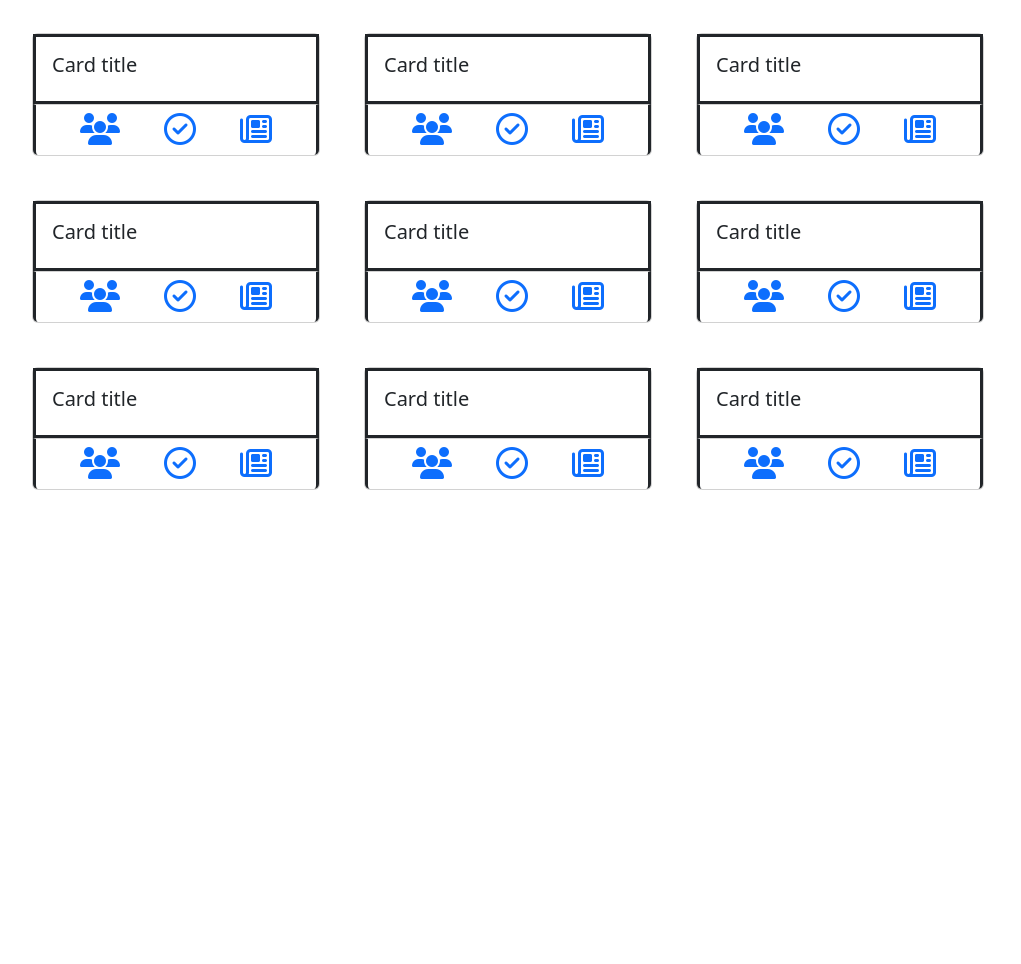
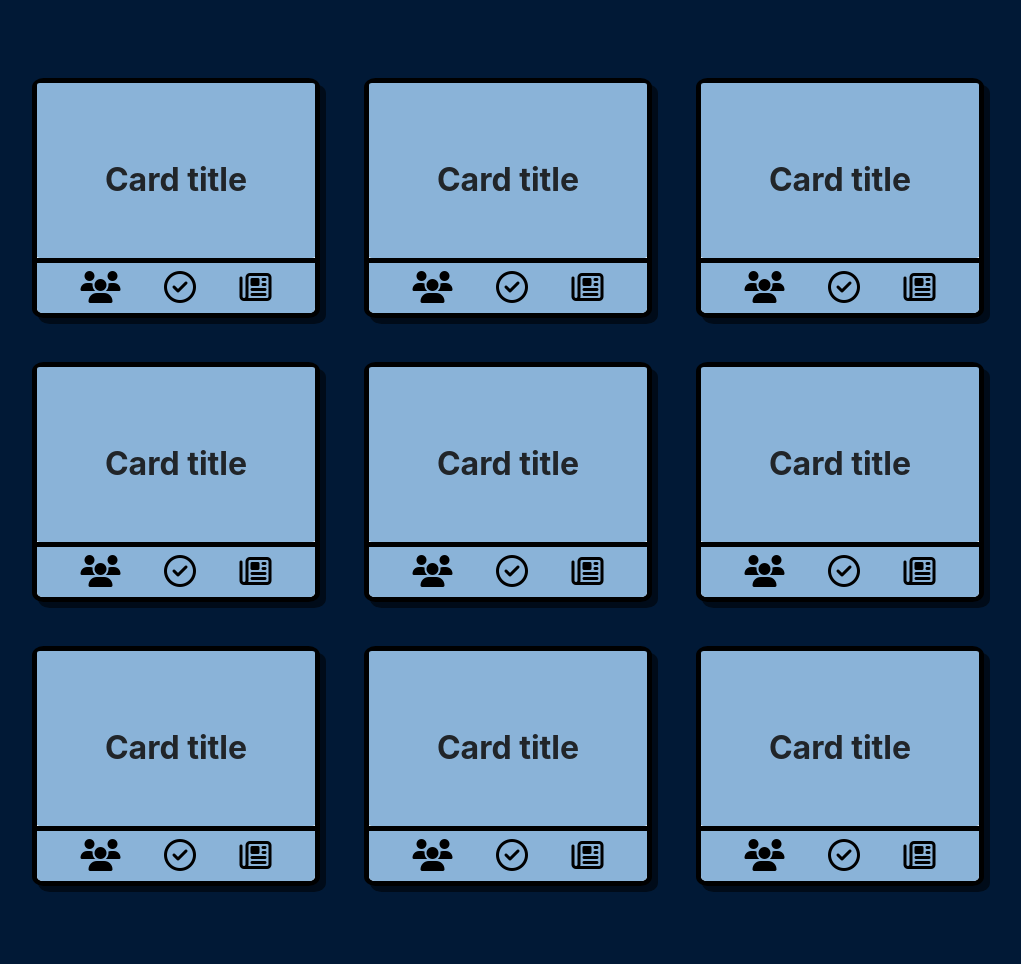
Before and after one commit to CarlosMantovani/TCC, a PHP site: page /salaDeAula.html in a window 1280 px wide. Shown: the whole page, without its empty margins (132-1153 px from the left). Before the commit the page ends 490 px from the top, so only its background shows below. Run offline with PHP 8.4, Linux system fonts and the light colour scheme; some libraries are stand-ins or nearby versions.

Commit message:
atualiazar

```diff
--- a/SalaDeAula/salaDeAula.html
+++ b/SalaDeAula/salaDeAula.html
@@ -12,7 +12,8 @@
   <title>Document</title>
 </head>
 
-<body><div class="container">
+<body>
+  <div class="container">
   <div class="flexBox">
 
       <div class="card" style="width: 18rem;">
--- a/SalaDeAula/style.css
+++ b/SalaDeAula/style.css
@@ -1,31 +1,51 @@
 
 
 
-
-
+body{
+    background-color: #011936;
+}
 .flexBox{
     display: flex;
     flex-direction: row;
     flex-wrap: wrap;
     justify-content: center;
-padding: 1%;
-
+    padding: 5%;
 }
 .card{
     margin: 22px;
+    border: 5px solid black;
+    height: 15rem;
+    box-shadow: 6px 6px 0px 0px rgb(0 0 0 / 54%);
+    border-radius: 4%;
 }
+
+
 .card-body{
-    border: solid;
+    background-color: #8AB3D8;
+    border-radius: 1%;
 }
-.list-group {
-border-left: solid;
-border-right: solid;
-border-bottom: solid;
+h5{
+
+    font-family: 'Inter';
+    font-style: normal;
+    font-weight: 700;
+    font-size: 32px;
+    display: flex;
+    justify-content: center;
+    align-items: center;
+    height: 114%;
 
 }
-
+.list-group-item{
+    background-color: #8AB3D8;
+}
 .card-fotter{
     display: flex;
     justify-content: space-evenly;
-
 }
+ .card-link{
+    text-decoration: none;
+ }
+ a i{
+    color: black;
+ }
```
